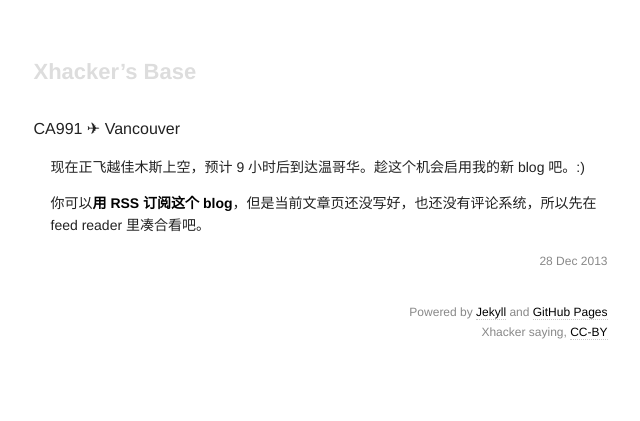
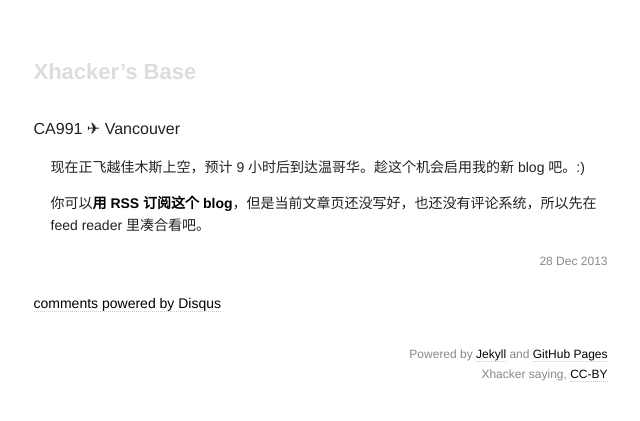
Before and after one commit to xhacker/xhacker.github.io, a Jekyll site: the page built from _posts/2013-12-28-ca991-vancouver.md, in a window 1280 px wide. Shown: the top 421 px of the page, without its empty margins (314-954 px from the left). Built offline with Jekyll 4.4.1, drawn with Linux system fonts in a browser that asks for light colours; nearby versions of some CDN libraries; comment, search, counter and statistics services are not loaded.

Commit message:
Add Disqus.
Don’t like it though.

```diff
--- a/_layouts/post.html
+++ b/_layouts/post.html
@@ -20,6 +20,22 @@
   {{ content }}
   </div>
   <footer><time datetime="{{ page.date | date: '%Y-%m-%d' }}">{{ page.date | date_to_string }}</time></footer>
+
+  <div id="disqus_thread"></div>
+  <script type="text/javascript">
+      var disqus_shortname = 'xhackersbase';
+      var disqus_identifier = '{{ page.url }}';
+
+      /* * * DON'T EDIT BELOW THIS LINE * * */
+      (function() {
+          var dsq = document.createElement('script'); dsq.type = 'text/javascript'; dsq.async = true;
+          dsq.src = '//' + disqus_shortname + '.disqus.com/embed.js';
+          (document.getElementsByTagName('head')[0] || document.getElementsByTagName('body')[0]).appendChild(dsq);
+      })();
+  </script>
+  <noscript>Please enable JavaScript to view the <a href="http://disqus.com/?ref_noscript">comments powered by Disqus.</a></noscript>
+  <a href="http://disqus.com" class="dsq-brlink">comments powered by <span class="logo-disqus">Disqus</span></a>
+
 </article>
 
 <footer>
--- a/static/style.css
+++ b/static/style.css
@@ -149,6 +149,10 @@
   color: #888;
 }
 
+article #disqus_thread {
+  margin-top: 20px;
+}
+
 #previous {
   margin-top: 14px;
   font-size: 15px;
```
